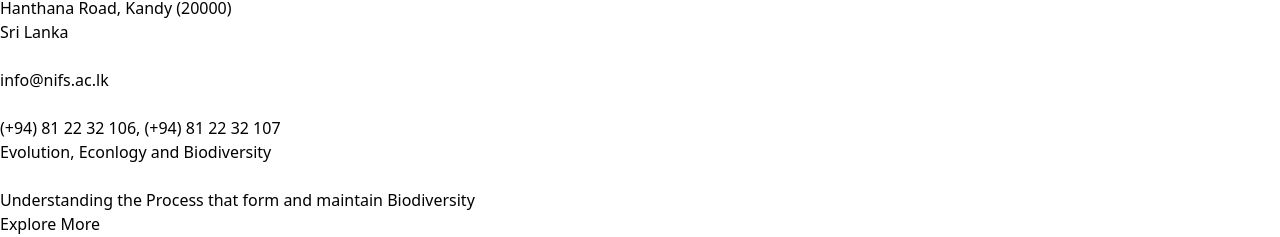
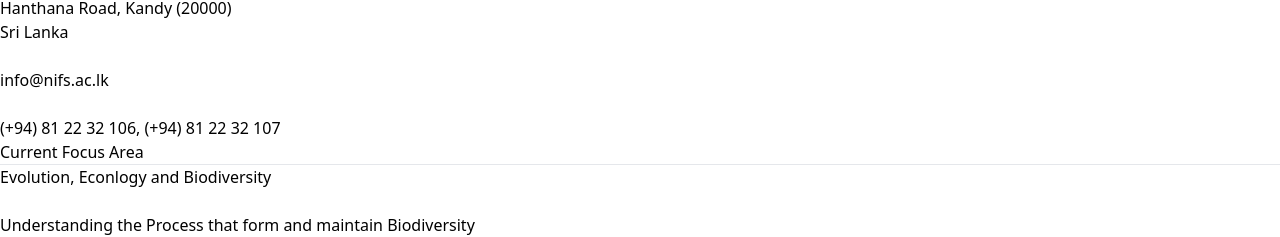
Before and after one commit to BackendExpert/web-new, a React (Vite) app: page /Research/Bio in a window 1280 px wide. Shown: the part 1590-1827 px from the top of the page. Built offline with nearby package versions, Linux system fonts and the light colour scheme; some icons are missing.

Commit message:
Update
Co-Authored-By: JehanKandy  <jehankandy@gmail.com>

```diff
--- a/src/research/BIo.tsx
+++ b/src/research/BIo.tsx
@@ -57,6 +57,9 @@ const BIo = () => {
                 <p><IonIcon name="call" size="large"></IonIcon></p>
                 <p className="pl-4 pt-[3px]">(+94) 81 22 32 106, (+94) 81 22 32 107</p>
               </div>
+
+              <p className="">Current Focus Area</p>
+              <hr className="pb-2"/>
 
               <div className="bg-white text-xl px-12 py-8 rounded border mt-4 border-black cursor-pointer">
                 <div className="flex justify-between w-full font-semibold" onClick={() => SetCollspan(!collspanOpen)}>
```
